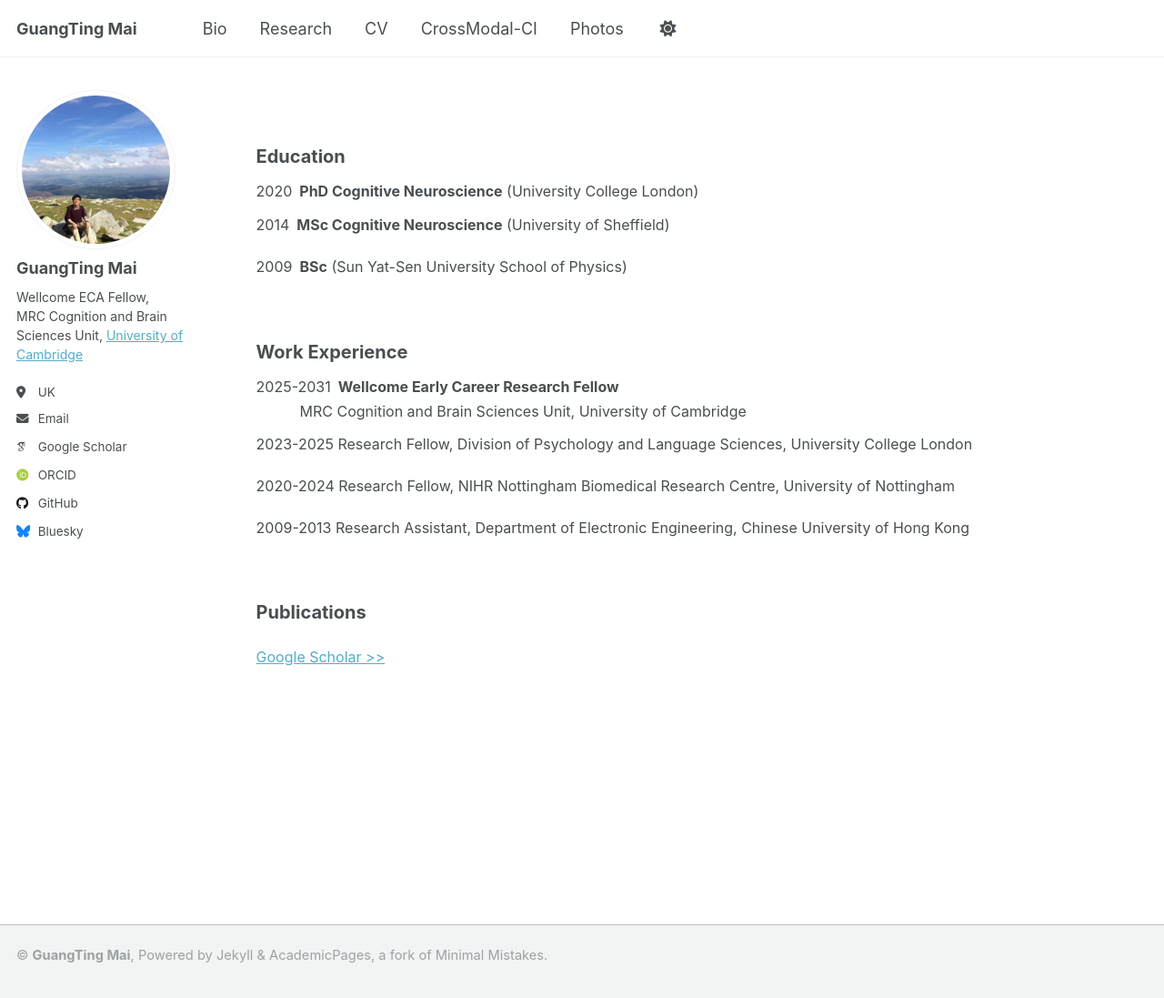
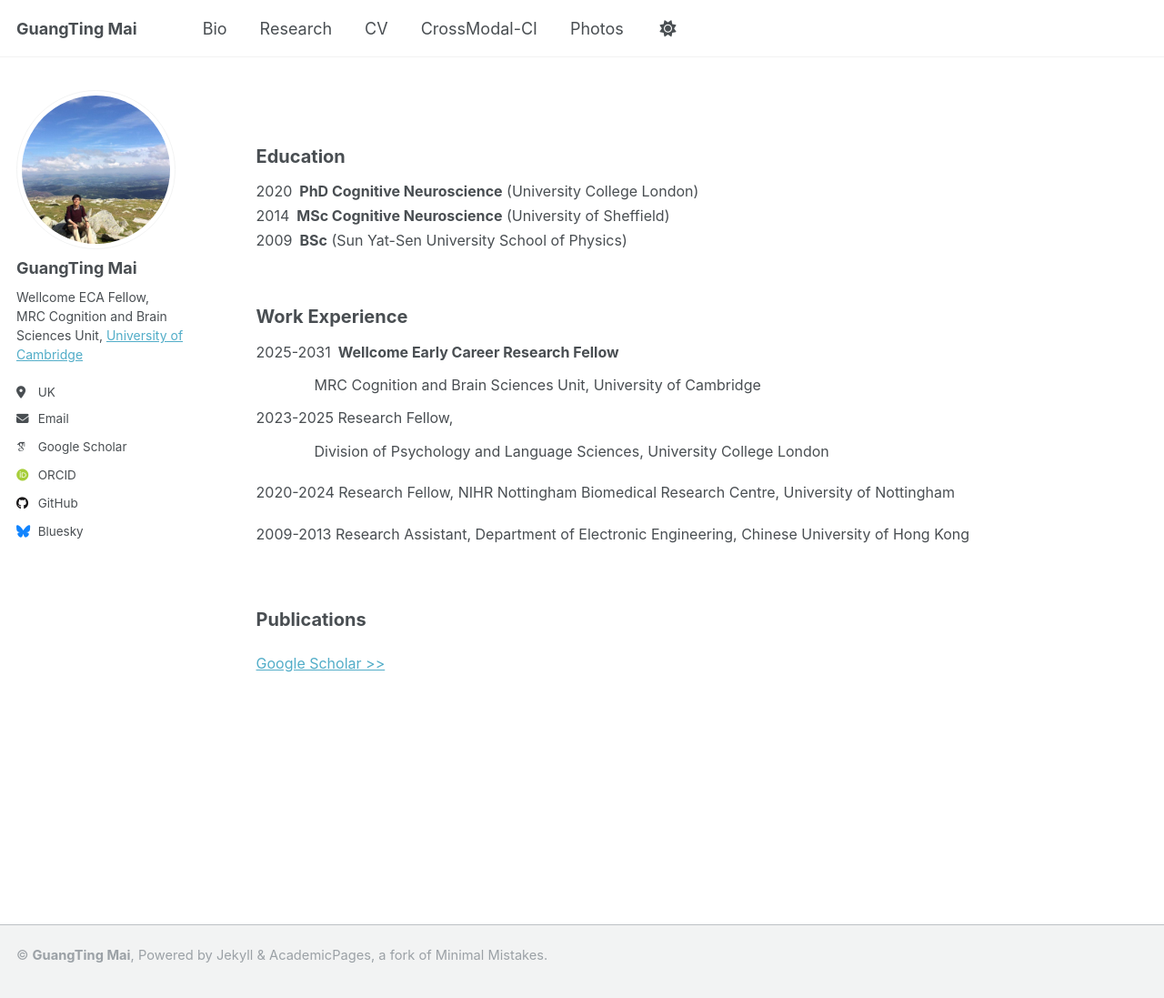
Before and after one commit to guangtingmai/guangtingmai.github.io, a Jekyll site: the page built from _pages/cv.html, in a window 1280 px wide and 1103 px high. Shown: the top 1097 px of the window at 91% size. Built offline with Jekyll 4.4.1, drawn with Linux system fonts in a browser that asks for light colours; some web fonts are replaced.

Commit message:
Update cv.html

```diff
--- a/_pages/cv.html
+++ b/_pages/cv.html
@@ -9,14 +9,15 @@
 <br>
 <p><span style="font-size: 15pt;line-height: 1.4;display: block;margin-bottom: 0.07vh"><strong>Education</strong></span></p>
 <p><span style="font-size: 12pt;line-height: 0.2;display: block;">2020&ensp;<strong>PhD Cognitive Neuroscience</strong> (University College London)</span></p>
-<p><span style="font-size: 12pt;line-height: 1.4;display: block;">2014&ensp;<strong>MSc Cognitive Neuroscience</strong> (University of Sheffield) </span></p>
-<p><span style="font-size: 12pt;line-height: 1.4;display: block;">2009&ensp;<strong>BSc</strong> (Sun Yat-Sen University School of Physics)</span></p>
+<p><span style="font-size: 12pt;line-height: 0.2;display: block;">2014&ensp;<strong>MSc Cognitive Neuroscience</strong> (University of Sheffield) </span></p>
+<p><span style="font-size: 12pt;line-height: 0.2;display: block;">2009&ensp;<strong>BSc</strong> (Sun Yat-Sen University School of Physics)</span></p>
 <br>
 <p><span style="font-size: 15pt;line-height: 1.4;display: block;margin-bottom: 0.07vh"><strong>Work Experience</strong></span></p>
-<p><span style="font-size: 12pt;line-height: 0.2;display: block;">2025-2031&ensp;<strong>Wellcome Early Career Research Fellow</strong>
-<p><span style="font-size: 12pt;line-height: 0.2;display: block;;margin-bottom: 0.25vh">&emsp;&emsp;&emsp;MRC Cognition and Brain Sciences Unit, University of Cambridge</span></p>
-<p><span style="font-size: 12pt;line-height: 1.4;display: block;">2023-2025 Research Fellow, Division of Psychology and Language Sciences, University College London</span></p>
-<p><span style="font-size: 12pt;line-height: 1.4;display: block;">2020-2024 Research Fellow, NIHR Nottingham Biomedical Research Centre, University of Nottingham</span></p>
+<p><span style="font-size: 12pt;line-height: 0.2;display: block;">2025-2031&ensp;<strong>Wellcome Early Career Research Fellow</strong></span></p>
+<p><span style="font-size: 12pt;line-height: 1.4;display: block;;margin-bottom: 0.25vh">&emsp;&emsp;&emsp;&emsp;MRC Cognition and Brain Sciences Unit, University of Cambridge</span></p>
+<p><span style="font-size: 12pt;line-height: 0.2;display: block;">2023-2025 Research Fellow, </span></p>
+<p><span style="font-size: 12pt;line-height: 1.4;display: block;;margin-bottom: 0.25vh">&emsp;&emsp;&emsp;&emsp;Division of Psychology and Language Sciences, University College London</span></p>
+ <p><span style="font-size: 12pt;line-height: 1.4;display: block;">2020-2024 Research Fellow, NIHR Nottingham Biomedical Research Centre, University of Nottingham</span></p>
 <p><span style="font-size: 12pt;line-height: 1.4;display: block;">2009-2013 Research Assistant, Department of Electronic Engineering, Chinese University of Hong Kong</span></p>
 <br>
 <p><span style="font-size: 15pt;line-height: 1.4;display: block;margin-bottom: 0.07vh"><strong>Publications</strong></span></p>
```
